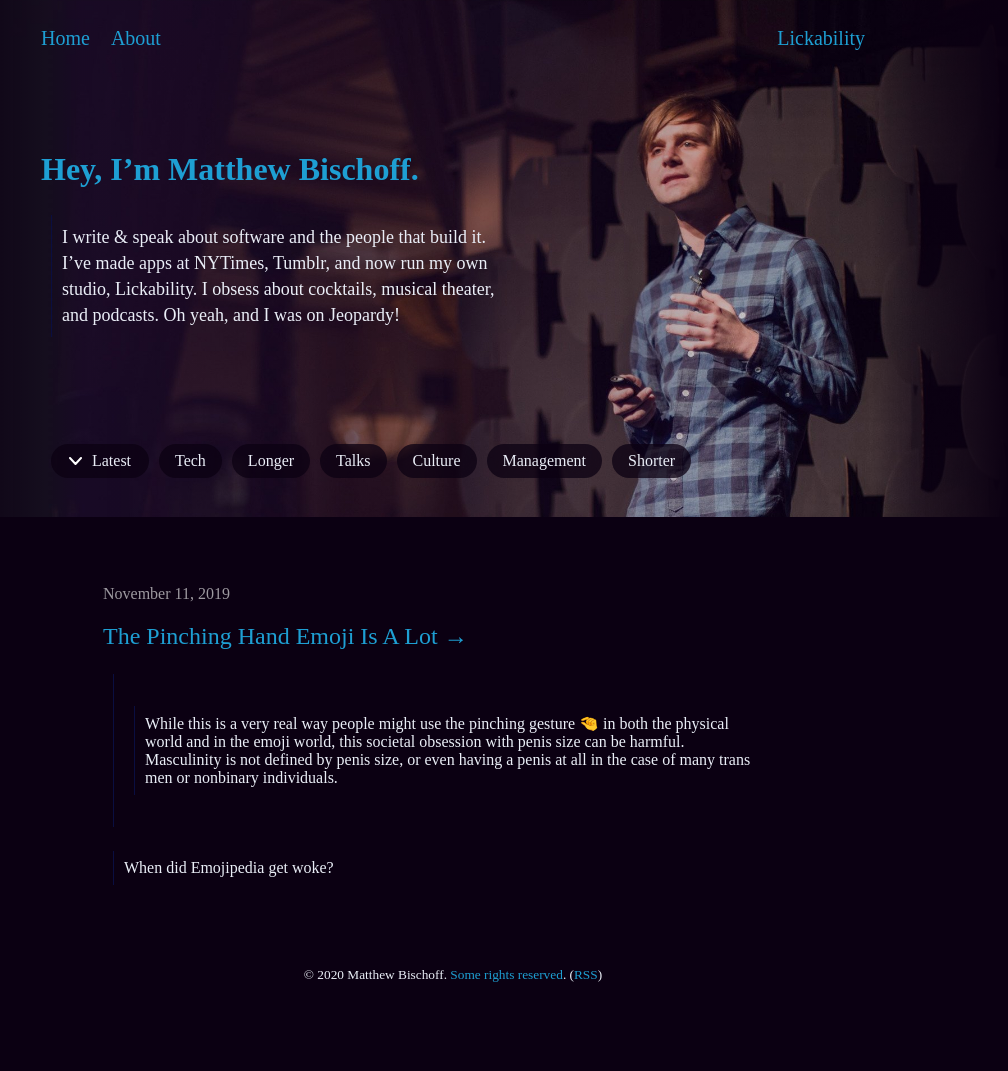
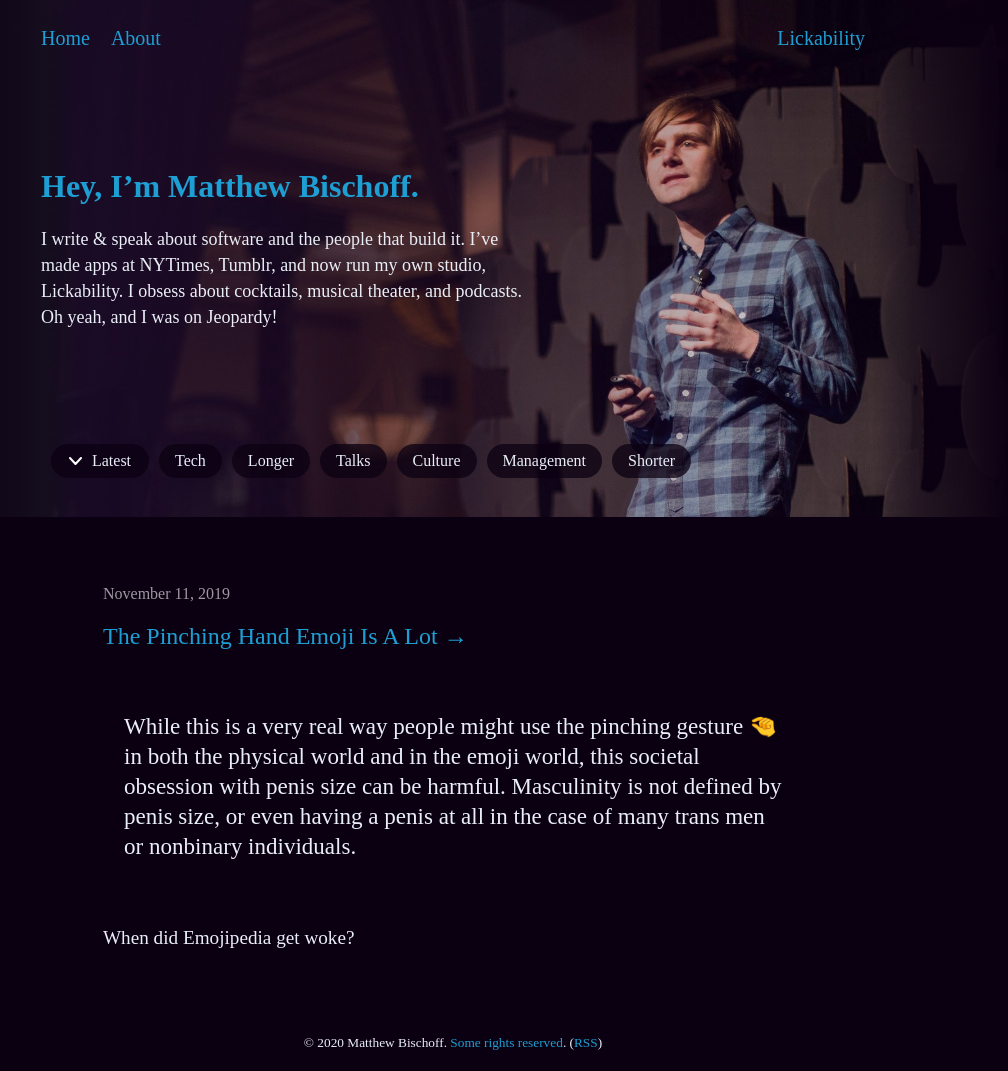
Before and after one commit to mbbischoff/website, a Jekyll site: the page built from _posts/2019-11-11-the-pinching-hand-emoji-is-a-lot.markdown, in a window 1280 px wide. Shown: the whole page, without its empty margins (187-1195 px from the left). Built offline with Jekyll 4.4.1, drawn with Linux system fonts in a browser that asks for light colours; some web fonts are replaced; before the commit the page ends 1003 px from its top, so only the background shows below that.

Commit message:
Moved blockquote styling out

```diff
--- a/_sass/_general.scss
+++ b/_sass/_general.scss
@@ -13,18 +13,20 @@
 }
 
 blockquote, p, ul {
-  // font-size: 1.2em;
-  // line-height: 30px;
-  // font-weight: 300;
+  font-size: 1.2em;
+  line-height: 30px;
+  font-weight: 300;
 
-  border-left: 1px solid $dark-blue;
+  @media (max-width: $max-mobile-width) {
+    font-size: 17px;
+    line-height: 27px;
+  }
+}
+
+blockquote {
+  border-left: 1px solid rgba(1, 1, 1, 0.5  );
   margin: 1.5em 10px;
   padding: 0.5em 10px;
-
-  // @media (max-width: $max-mobile-width) {
-  //   font-size: 17px;
-  //   line-height: 27px;
-  // }
 }
 
 h1, h2 {
```
